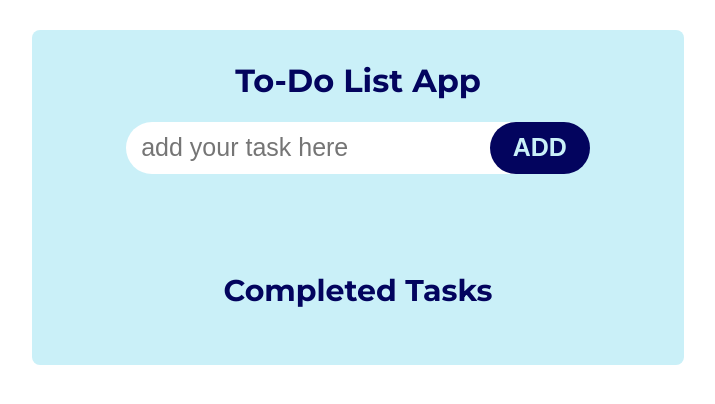
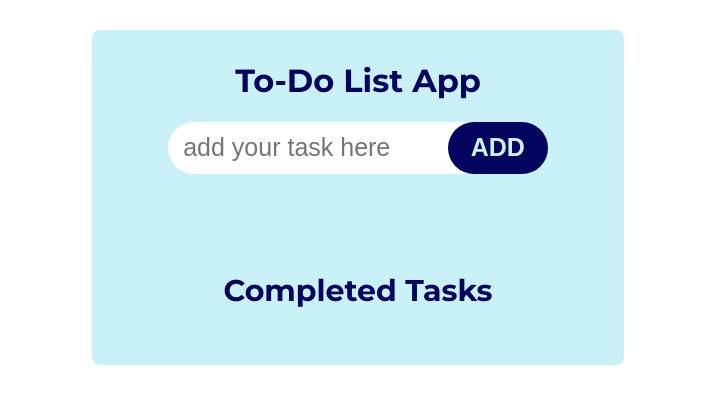
Before and after one commit to imeldrich/to-do-list-app, a plain HTML site: page index.html in a window 1280 px wide. Shown: the whole page, without its empty margins (282-997 px from the left). Drawn offline with Linux system fonts and the light colour scheme; no server answers.

Commit message:
add min-width

```diff
--- a/style.css
+++ b/style.css
@@ -1,13 +1,16 @@
 body {
+    margin: 0;
+    padding: 0;
     text-align: center;
     color: #03045e;
     font-family: "Montserrat", sans-serif;
-    min-width: 750px;
+    user-select: none;
 }
 
 .container {
     background-color: #caf0f8;
-    width: 50%;
+    width: 40%;
+    min-width: 440px;
     margin: 30px auto;
     border-radius: 8px;
     padding: 10px;
```
